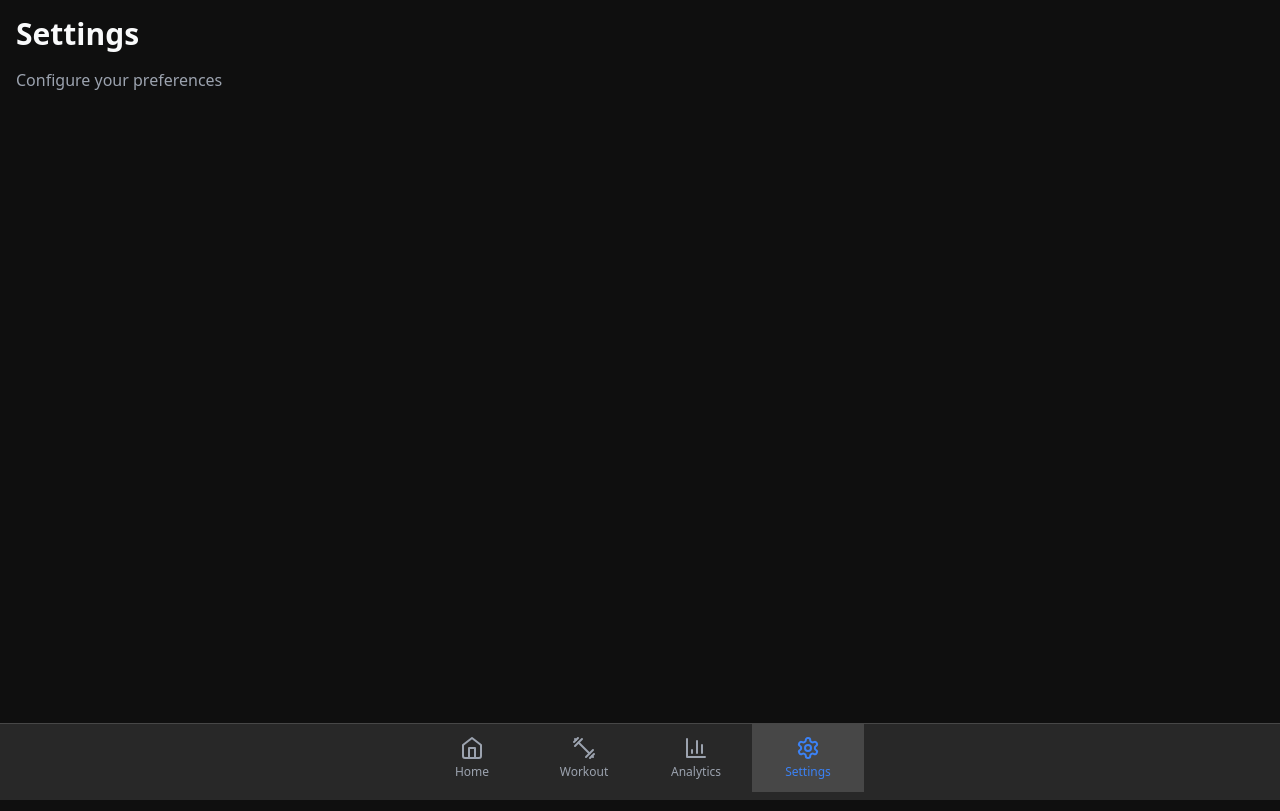
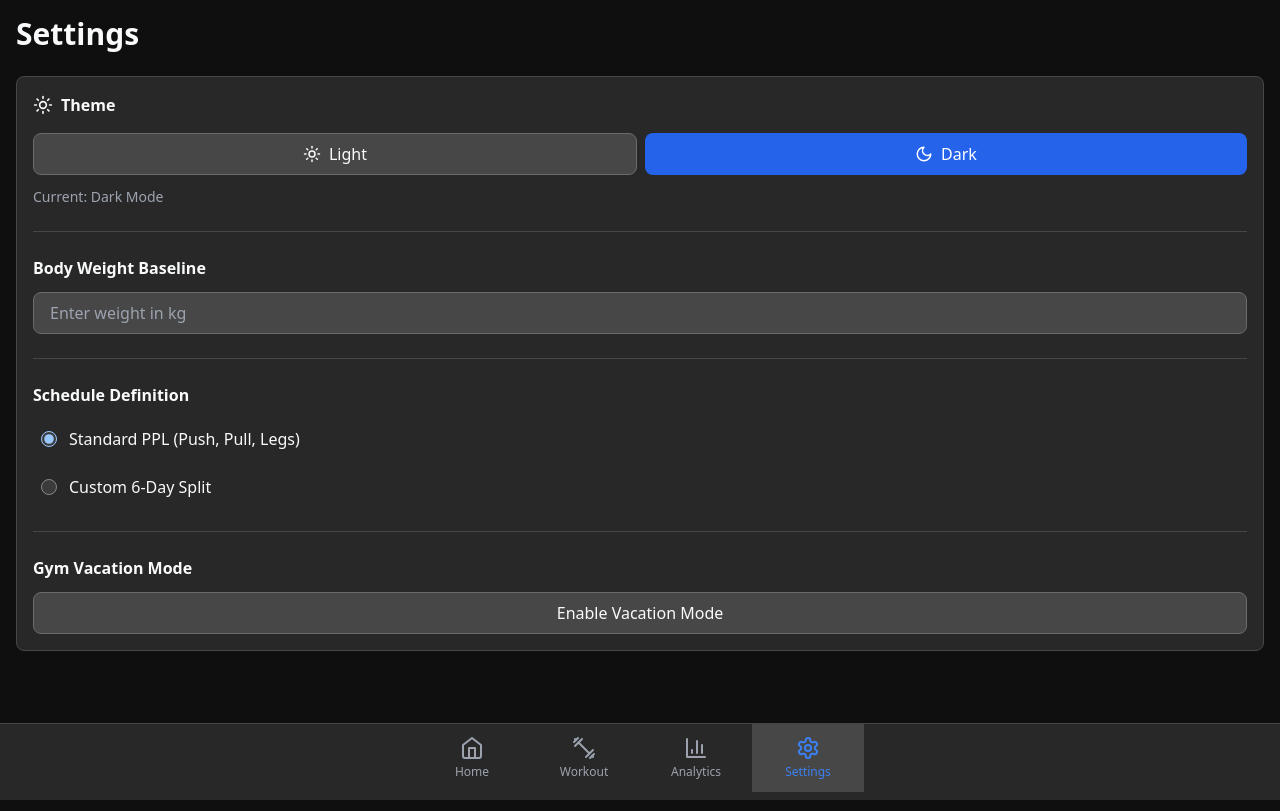
Before and after one commit to ivanrod87/gymbro, a Next.js app: page /settings in a window 1280 px wide. Built offline with nearby package versions, Linux system fonts and the light colour scheme.

Commit message:
Light dark theme and settings page base
Adding a Light dark theme toggle and  the  settings page basics

```diff
--- a/app/globals.css
+++ b/app/globals.css
@@ -5,11 +5,20 @@
 @layer base {
   html {
     @apply m-0 p-0 !important;
+    color-scheme: light;
+  }
+
+  html.dark {
+    color-scheme: dark;
   }
 
   body {
-    @apply m-0 p-0 bg-dark-900 text-gray-50 antialiased;
+    @apply m-0 p-0 bg-white text-gray-900 antialiased transition-colors duration-200;
     font-family: system-ui, -apple-system, sans-serif;
+  }
+
+  html.dark body {
+    @apply bg-dark-900 text-gray-50;
   }
 
   ::-webkit-scrollbar {
@@ -17,14 +26,26 @@
   }
 
   ::-webkit-scrollbar-track {
+    @apply bg-gray-200;
+  }
+
+  html.dark ::-webkit-scrollbar-track {
     @apply bg-dark-800;
   }
 
   ::-webkit-scrollbar-thumb {
+    @apply bg-gray-400 rounded-full;
+  }
+
+  html.dark ::-webkit-scrollbar-thumb {
     @apply bg-dark-600 rounded-full;
   }
 
   ::-webkit-scrollbar-thumb:hover {
+    @apply bg-gray-500;
+  }
+
+  html.dark ::-webkit-scrollbar-thumb:hover {
     @apply bg-dark-500;
   }
 }
@@ -39,14 +60,22 @@
   }
 
   .card-base {
-    @apply rounded-lg bg-dark-800 border border-dark-700 p-4;
+    @apply rounded-lg bg-gray-100 border border-gray-200 p-4 transition-colors duration-200;
+  }
+
+  html.dark .card-base {
+    @apply bg-dark-800 border-dark-700;
   }
 
   .btn-primary {
-    @apply px-4 py-2 bg-blue-600 hover:bg-blue-700 text-white rounded-lg font-medium transition-colors;
+    @apply px-4 py-2 bg-blue-600 hover:bg-blue-700 text-white rounded-lg font-medium transition-colors duration-200;
   }
 
   .btn-secondary {
-    @apply px-4 py-2 bg-dark-700 hover:bg-dark-600 text-gray-50 rounded-lg font-medium transition-colors border border-dark-600;
+    @apply px-4 py-2 bg-gray-200 hover:bg-gray-300 text-gray-900 rounded-lg font-medium transition-colors duration-200 border border-gray-300;
+  }
+
+  html.dark .btn-secondary {
+    @apply bg-dark-700 hover:bg-dark-600 text-gray-50 border-dark-600;
   }
 }
--- a/app/layout.tsx
+++ b/app/layout.tsx
@@ -33,8 +33,23 @@ export default function RootLayout({
   children: React.ReactNode;
 }) {
   return (
-    <html lang="en" className="dark">
+    <html lang="en" suppressHydrationWarning>
       <head>
+        <script
+          dangerouslySetInnerHTML={{
+            __html: `
+              (function() {
+                const theme = localStorage.getItem('theme') || 'dark';
+                const html = document.documentElement;
+                if (theme === 'light') {
+                  html.classList.remove('dark');
+                } else {
+                  html.classList.add('dark');
+                }
+              })();
+            `,
+          }}
+        />
         <meta name="mobile-web-app-capable" content="yes" />
         <meta name="apple-mobile-web-app-capable" content="yes" />
         <meta name="apple-mobile-web-app-status-bar-style" content="black-translucent" />
@@ -43,7 +58,7 @@ export default function RootLayout({
         <link rel="apple-touch-icon" href="/icons/icon-192x192.png" />
         <link rel="icon" type="image/png" href="/icons/icon-192x192.png" />
       </head>
-      <body className="bg-dark-900 text-gray-50">
+      <body>
         <div className="min-h-screen flex flex-col">
           <Navbar />
           <main className="flex-1 container mx-auto w-full px-4 pt-4 pb-20">
--- a/app/settings/page.tsx
+++ b/app/settings/page.tsx
@@ -1,10 +1,111 @@
 'use client';
 
+import { useEffect, useState } from 'react';
+import { Sun, Moon } from 'lucide-react';
+
 export default function SettingsPage() {
+  const [theme, setTheme] = useState<'light' | 'dark'>('dark');
+  const [mounted, setMounted] = useState(false);
+
+  useEffect(() => {
+    // Load theme from localStorage on mount
+    const savedTheme = localStorage.getItem('theme') as 'light' | 'dark' | null;
+    const initialTheme = savedTheme || 'dark';
+    setTheme(initialTheme);
+    applyTheme(initialTheme);
+    setMounted(true);
+  }, []);
+
+  const applyTheme = (newTheme: 'light' | 'dark') => {
+    const html = document.documentElement;
+    if (newTheme === 'light') {
+      html.classList.remove('dark');
+    } else {
+      html.classList.add('dark');
+    }
+  };
+
+  const handleThemeChange = (newTheme: 'light' | 'dark') => {
+    setTheme(newTheme);
+    localStorage.setItem('theme', newTheme);
+    applyTheme(newTheme);
+  };
+
+  if (!mounted) return null;
+
   return (
-    <div className="space-y-4">
+    <div className="space-y-6 pb-20">
       <h1 className="text-3xl font-bold">Settings</h1>
-      <p className="text-gray-400">Configure your preferences</p>
+
+      <div className="card-base space-y-6">
+        {/* Theme Setting */}
+        <div className="pb-6 border-b border-dark-700">
+          <h3 className="font-semibold mb-4 flex items-center gap-2">
+            <Sun size={20} />
+            Theme
+          </h3>
+          <div className="flex gap-2">
+            <button
+              onClick={() => handleThemeChange('light')}
+              className={`flex-1 px-4 py-2 rounded-lg font-medium transition-colors flex items-center justify-center gap-2 ${
+                theme === 'light'
+                  ? 'bg-blue-600 text-white'
+                  : 'bg-dark-700 border border-dark-600 text-gray-50 hover:bg-dark-600'
+              }`}
+            >
+              <Sun size={18} />
+              Light
+            </button>
+            <button
+              onClick={() => handleThemeChange('dark')}
+              className={`flex-1 px-4 py-2 rounded-lg font-medium transition-colors flex items-center justify-center gap-2 ${
+                theme === 'dark'
+                  ? 'bg-blue-600 text-white'
+                  : 'bg-dark-700 border border-dark-600 text-gray-50 hover:bg-dark-600'
+              }`}
+            >
+              <Moon size={18} />
+              Dark
+            </button>
+          </div>
+          <p className="text-sm text-gray-400 mt-3">
+            Current: {theme === 'light' ? 'Light Mode' : 'Dark Mode'}
+          </p>
+        </div>
+
+        {/* Body Weight Baseline */}
+        <div className="pb-6 border-b border-dark-700">
+          <h3 className="font-semibold mb-3">Body Weight Baseline</h3>
+          <input
+            type="number"
+            placeholder="Enter weight in kg"
+            className="w-full px-4 py-2 bg-dark-700 border border-dark-600 rounded-lg text-gray-50 placeholder-gray-400 focus:outline-none focus:border-blue-600"
+          />
+        </div>
+
+        {/* Schedule Definition */}
+        <div className="pb-6 border-b border-dark-700">
+          <h3 className="font-semibold mb-3">Schedule Definition</h3>
+          <div className="space-y-2">
+            <label className="flex items-center gap-3 cursor-pointer hover:bg-dark-700 p-2 rounded">
+              <input type="radio" name="schedule" defaultChecked className="w-4 h-4" />
+              <span>Standard PPL (Push, Pull, Legs)</span>
+            </label>
+            <label className="flex items-center gap-3 cursor-pointer hover:bg-dark-700 p-2 rounded">
+              <input type="radio" name="schedule" className="w-4 h-4" />
+              <span>Custom 6-Day Split</span>
+            </label>
+          </div>
+        </div>
+
+        {/* Gym Vacation Mode */}
+        <div>
+          <h3 className="font-semibold mb-3">Gym Vacation Mode</h3>
+          <button className="btn-secondary w-full">
+            Enable Vacation Mode
+          </button>
+        </div>
+      </div>
     </div>
   );
 }
--- a/components/ui/Navbar.tsx
+++ b/components/ui/Navbar.tsx
@@ -10,7 +10,7 @@ export default function Navbar() {
   const isActive = (path: string) => pathname?.startsWith(path);
 
   return (
-    <nav className="fixed bottom-0 left-0 right-0 bg-dark-800 border-t border-dark-700 safe-area-inset-bottom">
+    <nav className="fixed bottom-0 left-0 right-0 bg-white border-t border-gray-200 dark:bg-dark-800 dark:border-dark-700 safe-area-inset-bottom transition-colors duration-200">
       <div className="container mx-auto max-w-md">
         <div className="flex justify-around items-stretch">
           <NavLink
@@ -59,8 +59,8 @@ function NavLink({
       href={href}
       className={`flex-1 flex flex-col items-center justify-center py-3 gap-1 transition-colors ${
         active
-          ? 'text-blue-500 bg-dark-700'
-          : 'text-gray-400 hover:text-gray-200'
+          ? 'text-blue-500 bg-blue-50 dark:bg-dark-700'
+          : 'text-gray-500 dark:text-gray-400 hover:text-gray-700 dark:hover:text-gray-200'
       }`}
     >
       {icon}
```
